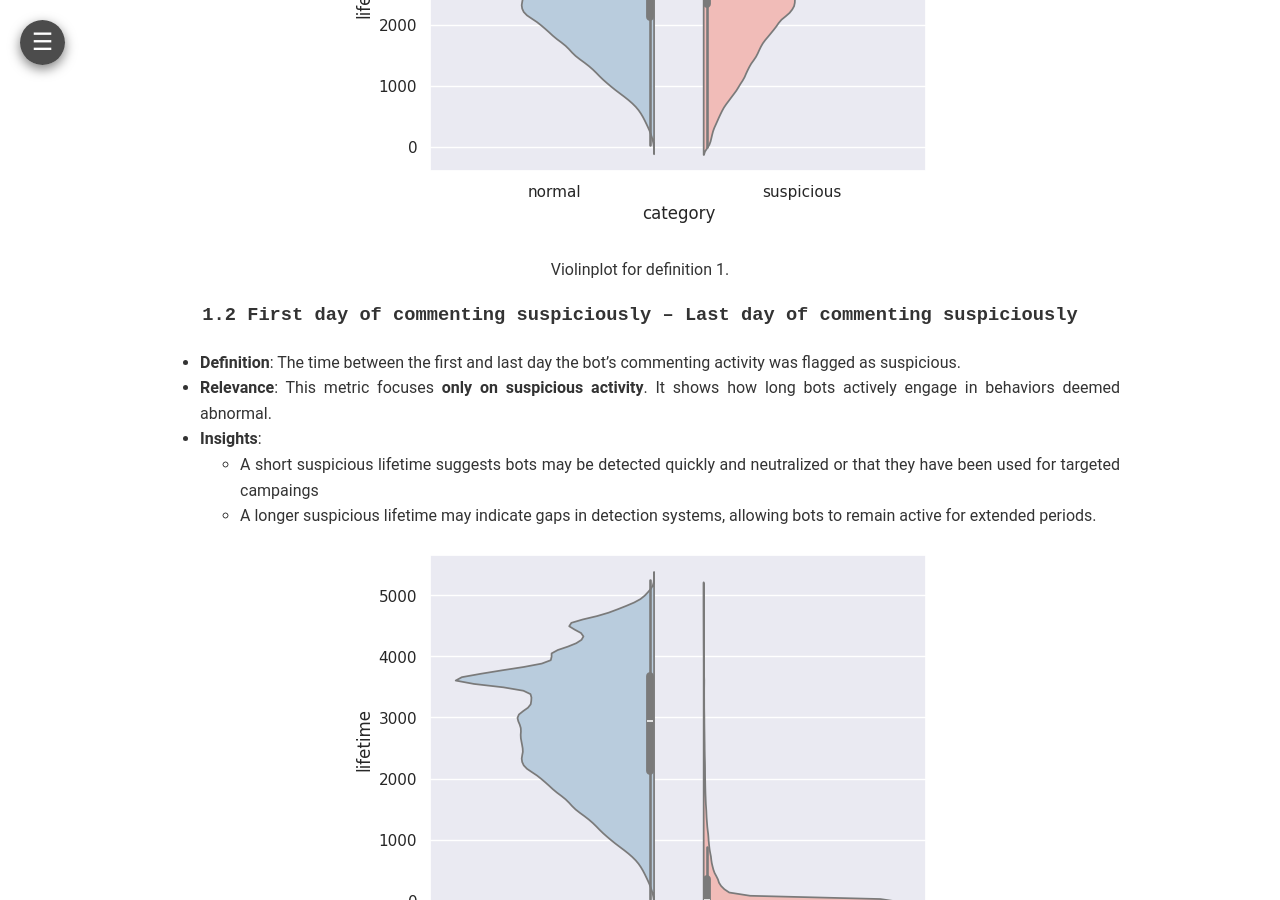
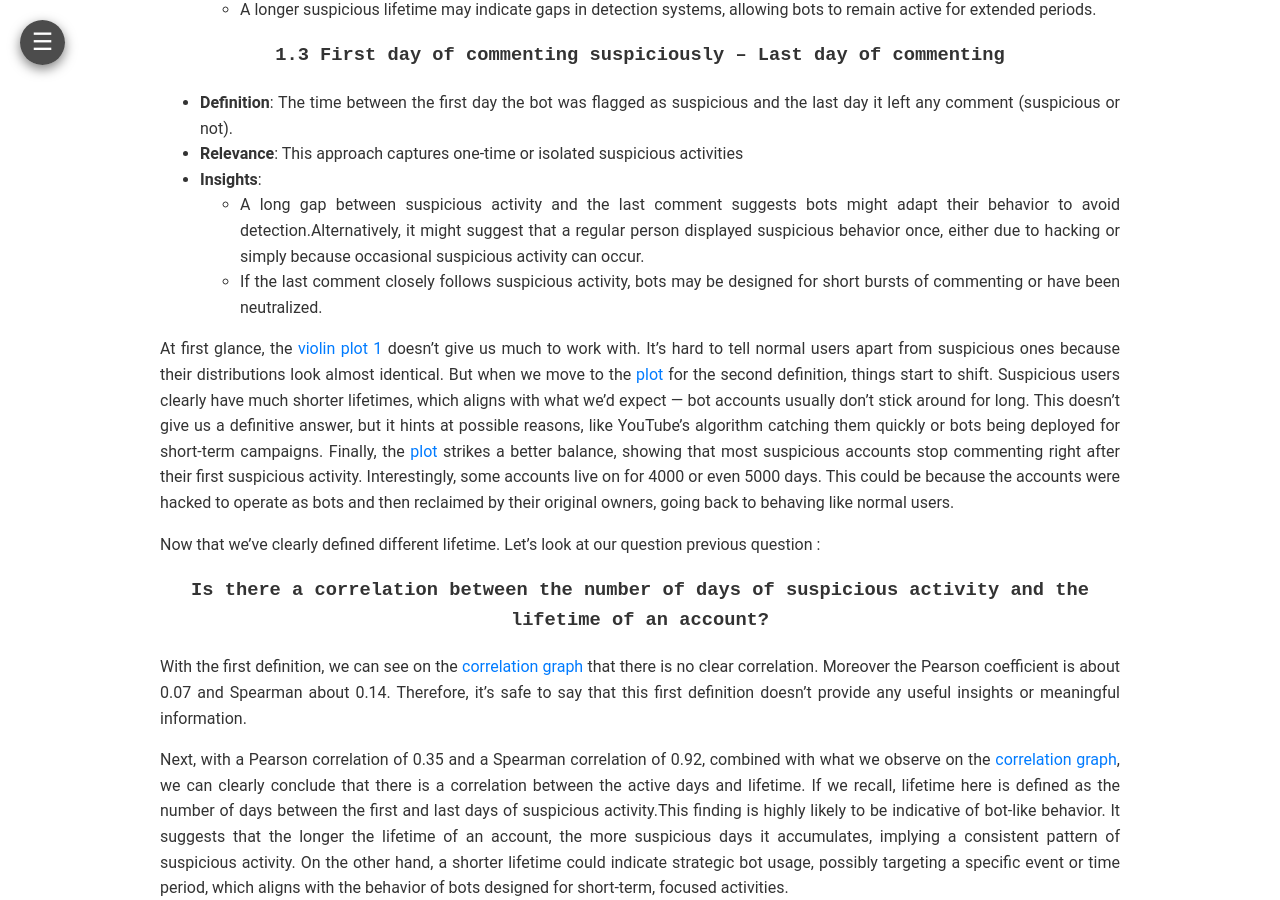
Before and after one commit to amaulap2/Datastory, a Jekyll site: the page built from index.markdown, in a window 1280 px wide and 900 px high, scrolled down 11304 px. Built offline with Jekyll 4.4.1, drawn with Linux system fonts in a browser that asks for light colours; some of the changed text lies outside the part shown.

Commit message:
Deleting images of part 2 + changing disposition subplots

```diff
--- a/_includes/parts/best_finding_2.md
+++ b/_includes/parts/best_finding_2.md
@@ -6,7 +6,7 @@ First, it’s important to define what we mean by *lifetime*. The definition we
 
 ## 1. Lifetime of Bots
 
-<div style="text-align: center;" id="Figure1">
+<div style="text-align: center;" id="lifetime">
 <figure>
   <iframe src="{{ site.baseurl }}/assets/data/best_finding_2/violin_plots_lifetime.html"
           width="100%"
@@ -34,10 +34,6 @@ We explored the **lifetime of bots** using three different calculations to under
    - Short lifetimes may suggest bots are used for targeted campaigns or events.
    - Long lifetimes do not provide definitive conclusions, only broad assumptions can be made, but an interesting possibility is that some bots may attempt to mimic human-like behavior.
 
-<div style="text-align: center;" id="lifetime_1">
-  <img src="{{ site.baseurl }}/assets/data/best_finding_2/violin_lifetime_1.png" alt="Local Image">
-  <p>Violinplot for definition 1.</p>
-</div>
 
 ### 1.2 First day of commenting suspiciously – Last day of commenting suspiciously
 - **Definition**: The time between the first and last day the bot's commenting activity was flagged as suspicious.
@@ -46,10 +42,7 @@ We explored the **lifetime of bots** using three different calculations to under
    - A short suspicious lifetime suggests bots may be detected quickly and neutralized or that they have been used for targeted campaings
    - A longer suspicious lifetime may indicate gaps in detection systems, allowing bots to remain active for extended periods.
 
-<div style="text-align: center;" id="lifetime_2">
-  <img src="{{ site.baseurl }}/assets/data/best_finding_2/violin_lifetime_2.png" alt="Local Image">
-  <p>Violinplot for definition 2.</p>
-</div>
+
 
 ### 1.3 First day of commenting suspiciously – Last day of commenting
 - **Definition**: The time between the first day the bot was flagged as suspicious and the last day it left any comment (suspicious or not).
@@ -58,13 +51,7 @@ We explored the **lifetime of bots** using three different calculations to under
    - A long gap between suspicious activity and the last comment suggests bots might adapt their behavior to avoid detection.Alternatively, it might suggest that a regular person displayed suspicious behavior once, either due to hacking or simply because occasional suspicious activity can occur.
    - If the last comment closely follows suspicious activity, bots may be designed for short bursts of commenting or have been neutralized.
 
-<div style="text-align: center;" id="lifetime_3">
-  <img src="{{ site.baseurl }}/assets/data/best_finding_2/violin_lifetime_3.png" alt="Local Image">
-  <p>Violinplot for definition 3.</p>
-</div>
-
-
-<p>At first glance, the <a href="#lifetime_1">violin plot 1</a> doesn’t give us much to work with. It’s hard to tell normal users apart from suspicious ones because their distributions look almost identical. But when we move to the <a href="#lifetime_2">plot</a> for the second definition, things start to shift. Suspicious users clearly have much shorter lifetimes, which aligns with what we’d expect — bot accounts usually don’t stick around for long. This doesn’t give us a definitive answer, but it hints at possible reasons, like YouTube’s algorithm catching them quickly or bots being deployed for short-term campaigns. Finally, the <a href="#lifetime_3">plot</a> strikes a better balance, showing that most suspicious accounts stop commenting right after their first suspicious activity. Interestingly, some accounts live on for 4000 or even 5000 days. This could be because the accounts were hacked to operate as bots and then reclaimed by their original owners, going back to behaving like normal users.</p>
+<p>At first glance, the <a href="#lifetime">violin plot 1</a> doesn’t give us much to work with. It’s hard to tell normal users apart from suspicious ones because their distributions look almost identical. But when we move to the <a href="#lifetime">plot</a> for the second definition, things start to shift. Suspicious users clearly have much shorter lifetimes, which aligns with what we’d expect — bot accounts usually don’t stick around for long. This doesn’t give us a definitive answer, but it hints at possible reasons, like YouTube’s algorithm catching them quickly or bots being deployed for short-term campaigns. Finally, the <a href="#lifetime">plot</a> strikes a better balance, showing that most suspicious accounts stop commenting right after their first suspicious activity. Interestingly, some accounts live on for 4000 or even 5000 days. This could be because the accounts were hacked to operate as bots and then reclaimed by their original owners, going back to behaving like normal users.</p>
 
 Now that we've clearly defined different lifetime. Let's look at our question previous question :
 
@@ -72,51 +59,31 @@ Now that we've clearly defined different lifetime. Let's look at our question pr
 ### Is there a correlation between the number of days of suspicious activity and the lifetime of an account?
 
 
-<div style="text-align: center;" id="correlation_1">
-  <img src="{{ site.baseurl }}/assets/data/best_finding_2/correlation_1.png" alt="Local Image">
-  <p>Correlation with first definition.</p>
-</div>
-
-With the first definition, we can see on the <a href="#correlation_1">correlation graph</a> that there is no clear correlation. Moreover the Pearson coefficient is about 0.07 and Spearman about 0.14. Therefore, it’s safe to say that this first definition doesn’t provide any useful insights or meaningful information.
+With the first definition, we can see on the <a href="#correlation">correlation graph</a> that there is no clear correlation. Moreover the Pearson coefficient is about 0.07 and Spearman about 0.14. Therefore, it’s safe to say that this first definition doesn’t provide any useful insights or meaningful information.
 
 
-<div style="text-align: center;" id="correlation_2">
-  <img src="{{ site.baseurl }}/assets/data/best_finding_2/correlation_2.png" alt="Local Image">
-  <p>Correlation with second definition.</p>
-</div>
-
-Next, with a Pearson correlation of 0.35 and a Spearman correlation of 0.92, combined with what we observe on the <a href="#correlation_2">correlation graph</a>, we can clearly conclude that there is a correlation between the active days and lifetime. If we recall, lifetime here is defined as the number of days between the first and last days of suspicious activity.This finding is highly likely to be indicative of bot-like behavior. It suggests that the longer the lifetime of an account, the more suspicious days it accumulates, implying a consistent pattern of suspicious activity. On the other hand, a shorter lifetime could indicate strategic bot usage, possibly targeting a specific event or time period, which aligns with the behavior of bots designed for short-term, focused activities.
+Next, with a Pearson correlation of 0.35 and a Spearman correlation of 0.92, combined with what we observe on the <a href="#correlation">correlation graph</a>, we can clearly conclude that there is a correlation between the active days and lifetime. If we recall, lifetime here is defined as the number of days between the first and last days of suspicious activity.This finding is highly likely to be indicative of bot-like behavior. It suggests that the longer the lifetime of an account, the more suspicious days it accumulates, implying a consistent pattern of suspicious activity. On the other hand, a shorter lifetime could indicate strategic bot usage, possibly targeting a specific event or time period, which aligns with the behavior of bots designed for short-term, focused activities.
 
 
-<div style="text-align: center;" id="correlation_3">
-  <img src="{{ site.baseurl }}/assets/data/best_finding_2/correlation_3.png" alt="Local Image">
-  <p>Correlation with third definition</p>
-</div>
-
-Here the third <a href="#correlation_3">correlation graph</a> doesn't seem to give that much information moreover the Pearson and Spearman coefficient are relatively small. Nothing seems to emerge from here...
-
-<div style="text-align: center;" id="correlation_4">
-  <img src="{{ site.baseurl }}/assets/data/best_finding_2/correlation_4.png" alt="Local Image">
-  <p>Correlation with number of videos commented</p>
-</div>
+Here the third <a href="#correlation">correlation graph</a> doesn't seem to give that much information moreover the Pearson and Spearman coefficient are relatively small. Nothing seems to emerge from here...
 
 
-Lastly, the <a href="#correlation_4">correlation plot</a> reveals that the more suspicious days an account has, the more videos it has commented on. This is quite intuitive and aligns with our expectations. In fact, one might have expected an even stronger correlation between these two variables. However, this relatively moderate correlation suggests that some accounts can comment on a large number of videos within a short time frame, without needing to spread their activity over multiple days. This points to the possibility that the relationship between suspicious days and commenting activity may not be as tightly linked as initially assumed.
+Lastly, the <a href="#correlation">correlation plot</a> reveals that the more suspicious days an account has, the more videos it has commented on. This is quite intuitive and aligns with our expectations. In fact, one might have expected an even stronger correlation between these two variables. However, this relatively moderate correlation suggests that some accounts can comment on a large number of videos within a short time frame, without needing to spread their activity over multiple days. This points to the possibility that the relationship between suspicious days and commenting activity may not be as tightly linked as initially assumed.
 
 
 
 <div style="display: flex; flex-wrap: wrap; justify-content: center; gap: 20px;">
   <!-- First figure -->
-  <div style="flex: 1 0 45%; text-align: center; margin-bottom: 20px;" id="Figure1">
+  <div style="flex: 1 0 45%; text-align: center; margin-bottom: 20px;" id="correlation">
     <figure>
       <iframe src="{{ site.baseurl }}/assets/data/best_finding_2/corr_LT1_sus_days.html"
               width="100%"
-              height="500"
+              height="700"
               style="border:none;">
       </iframe>
       <center>
         <figcaption>
-          <p style="margin-top:-0.6cm;margin-left:0.2cm;">
+          <p style="margin-top:-0.1cm;margin-left:0.2cm;">
             <font size="2">Correlation with the first definition of lifetime</font>
           </p>
         </figcaption>
@@ -125,16 +92,16 @@ Lastly, the <a href="#correlation_4">correlation plot</a> reveals that the more
   </div>
 
   <!-- Second figure -->
-  <div style="flex: 1 0 45%; text-align: center; margin-bottom: 20px;" id="Figure2">
+  <div style="flex: 1 0 45%; text-align: center; margin-bottom: 20px;" id="correlation">
     <figure>
       <iframe src="{{ site.baseurl }}/assets/data/best_finding_2/corr_LT2_sus_days.html"
               width="100%"
-              height="500"
+              height="700"
               style="border:none;">
       </iframe>
       <center>
         <figcaption>
-          <p style="margin-top:-0.6cm;margin-left:0.2cm;">
+          <p style="margin-top:-0.1cm;margin-left:0.2cm;">
             <font size="2">Correlation with the second definition of lifetime</font>
           </p>
         </figcaption>
@@ -143,16 +110,16 @@ Lastly, the <a href="#correlation_4">correlation plot</a> reveals that the more
   </div>
 
   <!-- Third figure -->
-  <div style="flex: 1 0 45%; text-align: center; margin-bottom: 20px;" id="Figure3">
+  <div style="flex: 1 0 45%; text-align: center; margin-bottom: 20px;" id="correlation">
     <figure>
       <iframe src="{{ site.baseurl }}/assets/data/best_finding_2/corr_LT3_sus_days.html"
               width="100%"
-              height="500"
+              height="700"
               style="border:none;">
       </iframe>
       <center>
         <figcaption>
-          <p style="margin-top:-0.6cm;margin-left:0.2cm;">
+          <p style="margin-top:-0.1cm;margin-left:0.2cm;">
             <font size="2">Correlation with the third definition of lifetime</font>
           </p>
         </figcaption>
@@ -161,16 +128,16 @@ Lastly, the <a href="#correlation_4">correlation plot</a> reveals that the more
   </div>
 
   <!-- Fourth figure -->
-  <div style="flex: 1 0 45%; text-align: center; margin-bottom: 20px;" id="Figure4">
+  <div style="flex: 1 0 45%; text-align: center; margin-bottom: 20px;" id="correlation">
     <figure>
       <iframe src="{{ site.baseurl }}/assets/data/best_finding_2/corr_vid_com_sus_days.html"
               width="100%"
-              height="500"
+              height="700"
               style="border:none;">
       </iframe>
       <center>
         <figcaption>
-          <p style="margin-top:-0.6cm;margin-left:0.2cm;">
+          <p style="margin-top:-0.1cm;margin-left:0.2cm;">
             <font size="2">Correlation with number of videos commented</font>
           </p>
         </figcaption>
```
